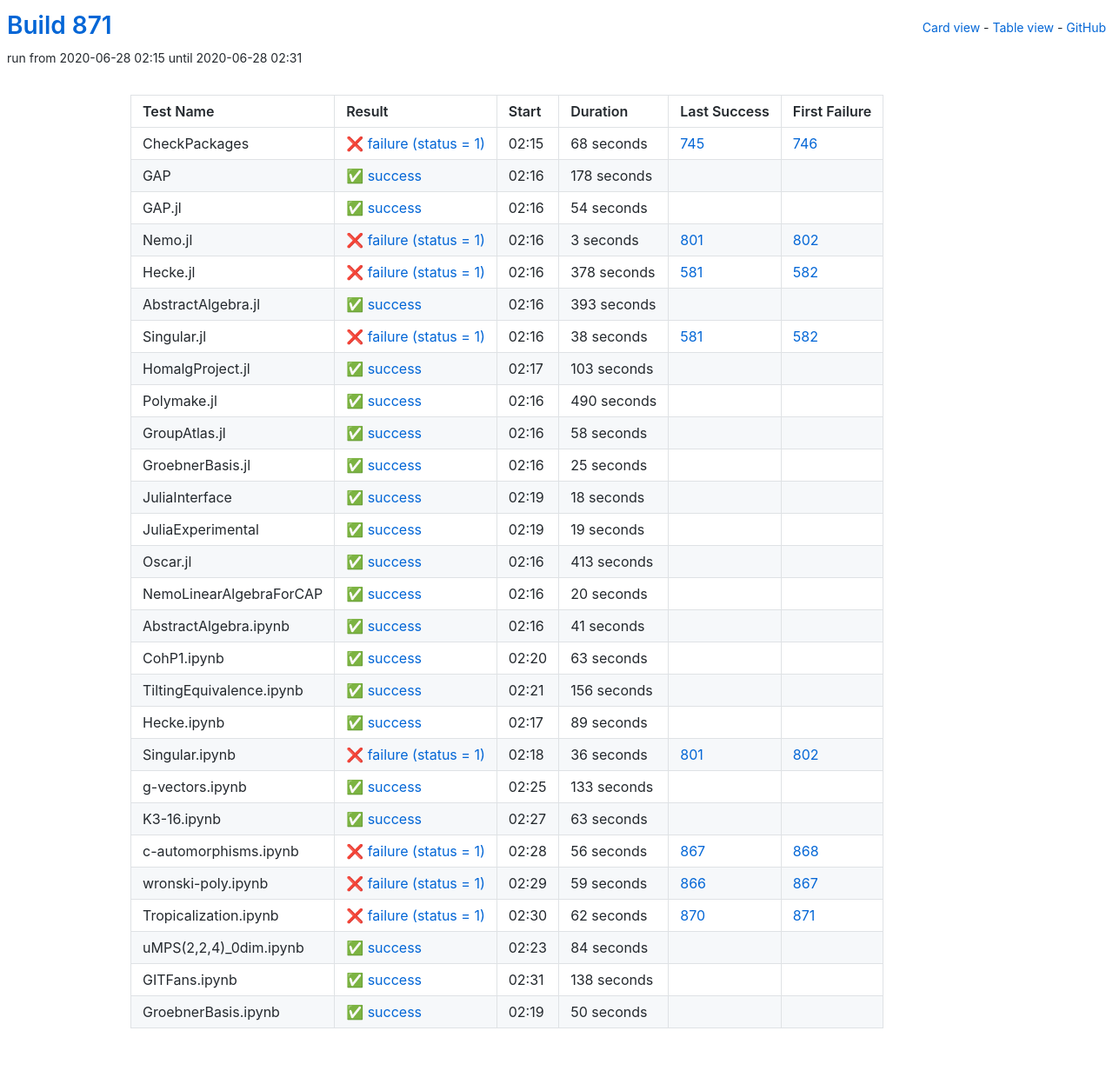
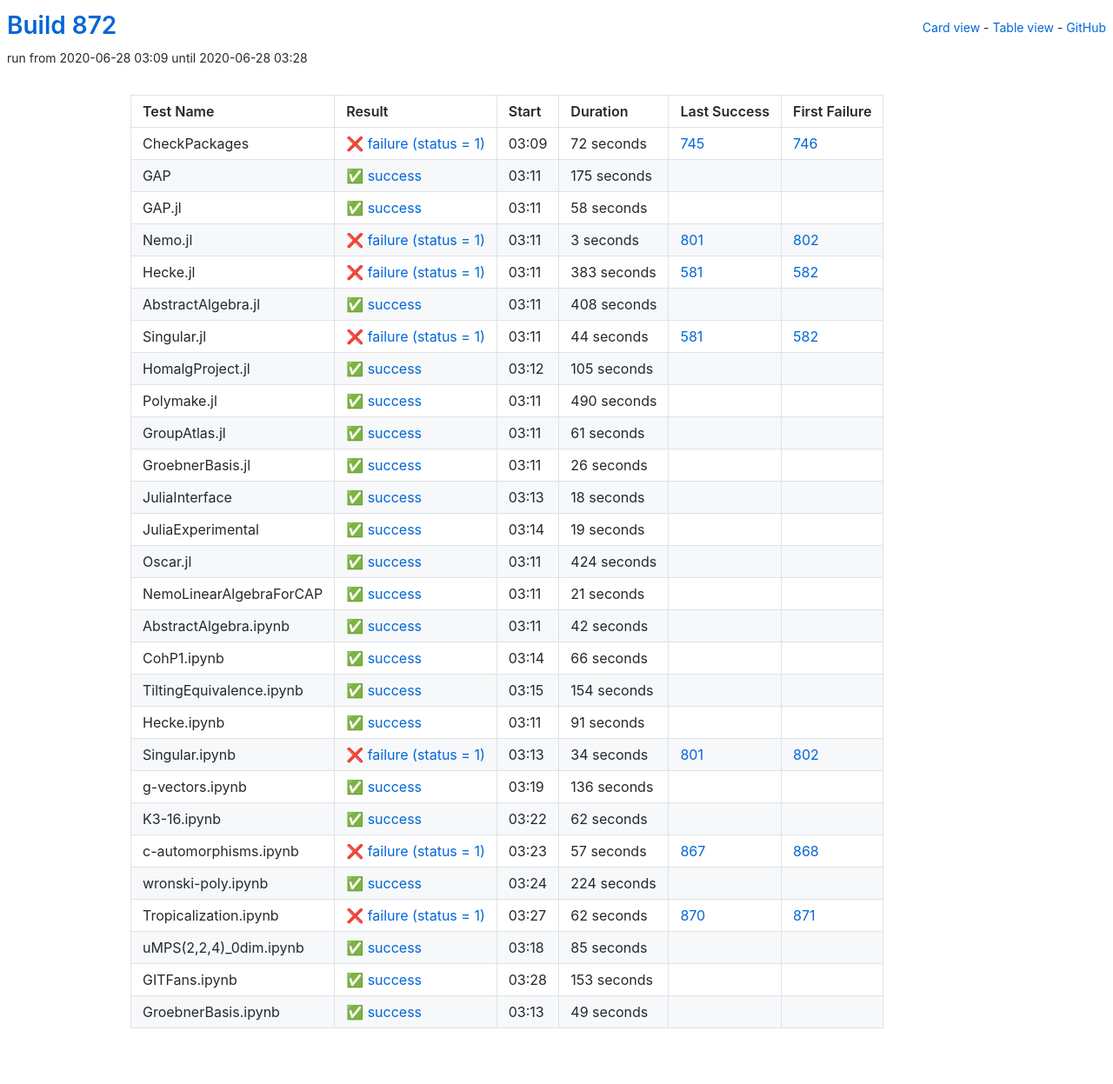
Before and after one commit to oscar-system/oscar-ci-status-1.4, a Jekyll site: the page built from table.html, in a window 1280 px wide. Shown: the whole page at 87% size. Built offline with Jekyll 4.4.1, drawn with Linux system fonts in a browser that asks for light colours.

Commit message:
Build #872

```diff
--- a/_data/ci.yml
+++ b/_data/ci.yml
@@ -1,6 +1,6 @@
 ---
-build: 871
-build_url: https://oscarci.mathematik.uni-kl.de/job/oscar-julia-1.4/871/
+build: 872
+build_url: https://oscarci.mathematik.uni-kl.de/job/oscar-julia-1.4/872/
 job: oscar-julia-1.4
 organization: oscar-system
 repo: oscar-ci-status-1.4
@@ -8,44 +8,44 @@ repourl: https://github.com/oscar-system/oscar-ci-status-1.4
 tests:
 - name: CheckPackages
   id: checkpackages
-  log: https://oscarci.mathematik.uni-kl.de/job/oscar-julia-1.4/871/artifact/logs/build-871/CheckPackages.log
-  start: 2020-06-28 02:15
+  log: https://oscarci.mathematik.uni-kl.de/job/oscar-julia-1.4/872/artifact/logs/build-872/CheckPackages.log
+  start: 2020-06-28 03:09
   success: false
   exitcode: 1
   status: failure
-  duration: 68
+  duration: 72
   last_success: 745
   last_success_url: https://oscarci.mathematik.uni-kl.de/job/oscar-julia-1.4/745/
   first_failure: 746
   first_failure_url: https://oscarci.mathematik.uni-kl.de/job/oscar-julia-1.4/746/
 - name: GAP
   id: gap
-  log: https://oscarci.mathematik.uni-kl.de/job/oscar-julia-1.4/871/artifact/logs/build-871/GAP.log
-  start: 2020-06-28 02:16
+  log: https://oscarci.mathematik.uni-kl.de/job/oscar-julia-1.4/872/artifact/logs/build-872/GAP.log
+  start: 2020-06-28 03:11
   success: true
   exitcode: 0
   status: success
-  duration: 178
+  duration: 175
   last_success: false
   last_success_url:
   first_failure: false
   first_failure_url:
 - name: GAP.jl
   id: gap-jl
-  log: https://oscarci.mathematik.uni-kl.de/job/oscar-julia-1.4/871/artifact/logs/build-871/GAP.jl.log
-  start: 2020-06-28 02:16
+  log: https://oscarci.mathematik.uni-kl.de/job/oscar-julia-1.4/872/artifact/logs/build-872/GAP.jl.log
+  start: 2020-06-28 03:11
   success: true
   exitcode: 0
   status: success
-  duration: 54
+  duration: 58
   last_success: false
   last_success_url:
   first_failure: false
   first_failure_url:
 - name: Nemo.jl
   id: nemo-jl
-  log: https://oscarci.mathematik.uni-kl.de/job/oscar-julia-1.4/871/artifact/logs/build-871/Nemo.jl.log
-  start: 2020-06-28 02:16
+  log: https://oscarci.mathematik.uni-kl.de/job/oscar-julia-1.4/872/artifact/logs/build-872/Nemo.jl.log
+  start: 2020-06-28 03:11
   success: false
   exitcode: 1
   status: failure
@@ -56,56 +56,56 @@ tests:
   first_failure_url: https://oscarci.mathematik.uni-kl.de/job/oscar-julia-1.4/802/
 - name: Hecke.jl
   id: hecke-jl
-  log: https://oscarci.mathematik.uni-kl.de/job/oscar-julia-1.4/871/artifact/logs/build-871/Hecke.jl.log
-  start: 2020-06-28 02:16
+  log: https://oscarci.mathematik.uni-kl.de/job/oscar-julia-1.4/872/artifact/logs/build-872/Hecke.jl.log
+  start: 2020-06-28 03:11
   success: false
   exitcode: 1
   status: failure
-  duration: 378
+  duration: 383
   last_success: 581
   last_success_url: https://oscarci.mathematik.uni-kl.de/job/oscar-julia-1.4/581/
   first_failure: 582
   first_failure_url: https://oscarci.mathematik.uni-kl.de/job/oscar-julia-1.4/582/
 - name: AbstractAlgebra.jl
   id: abstractalgebra-jl
-  log: https://oscarci.mathematik.uni-kl.de/job/oscar-julia-1.4/871/artifact/logs/build-871/AbstractAlgebra.jl.log
-  start: 2020-06-28 02:16
+  log: https://oscarci.mathematik.uni-kl.de/job/oscar-julia-1.4/872/artifact/logs/build-872/AbstractAlgebra.jl.log
+  start: 2020-06-28 03:11
   success: true
   exitcode: 0
   status: success
-  duration: 393
+  duration: 408
   last_success: false
   last_success_url:
   first_failure: false
   first_failure_url:
 - name: Singular.jl
   id: singular-jl
-  log: https://oscarci.mathematik.uni-kl.de/job/oscar-julia-1.4/871/artifact/logs/build-871/Singular.jl.log
-  start: 2020-06-28 02:16
+  log: https://oscarci.mathematik.uni-kl.de/job/oscar-julia-1.4/872/artifact/logs/build-872/Singular.jl.log
+  start: 2020-06-28 03:11
   success: false
   exitcode: 1
   status: failure
-  duration: 38
+  duration: 44
   last_success: 581
   last_success_url: https://oscarci.mathematik.uni-kl.de/job/oscar-julia-1.4/581/
   first_failure: 582
   first_failure_url: https://oscarci.mathematik.uni-kl.de/job/oscar-julia-1.4/582/
 - name: HomalgProject.jl
   id: homalgproject-jl
-  log: https://oscarci.mathematik.uni-kl.de/job/oscar-julia-1.4/871/artifact/logs/build-871/HomalgProject.jl.log
-  start: 2020-06-28 02:17
+  log: https://oscarci.mathematik.uni-kl.de/job/oscar-julia-1.4/872/artifact/logs/build-872/HomalgProject.jl.log
+  start: 2020-06-28 03:12
   success: true
   exitcode: 0
   status: success
-  duration: 103
+  duration: 105
   last_success: false
   last_success_url:
   first_failure: false
   first_failure_url:
 - name: Polymake.jl
   id: polymake-jl
-  log: https://oscarci.mathematik.uni-kl.de/job/oscar-julia-1.4/871/artifact/logs/build-871/Polymake.jl.log
-  start: 2020-06-28 02:16
+  log: https://oscarci.mathematik.uni-kl.de/job/oscar-julia-1.4/872/artifact/logs/build-872/Polymake.jl.log
+  start: 2020-06-28 03:11
   success: true
   exitcode: 0
   status: success
@@ -116,32 +116,32 @@ tests:
   first_failure_url:
 - name: GroupAtlas.jl
   id: groupatlas-jl
-  log: https://oscarci.mathematik.uni-kl.de/job/oscar-julia-1.4/871/artifact/logs/build-871/GroupAtlas.jl.log
-  start: 2020-06-28 02:16
+  log: https://oscarci.mathematik.uni-kl.de/job/oscar-julia-1.4/872/artifact/logs/build-872/GroupAtlas.jl.log
+  start: 2020-06-28 03:11
   success: true
   exitcode: 0
   status: success
-  duration: 58
+  duration: 61
   last_success: false
   last_success_url:
   first_failure: false
   first_failure_url:
 - name: GroebnerBasis.jl
   id: groebnerbasis-jl
-  log: https://oscarci.mathematik.uni-kl.de/job/oscar-julia-1.4/871/artifact/logs/build-871/GroebnerBasis.jl.log
-  start: 2020-06-28 02:16
+  log: https://oscarci.mathematik.uni-kl.de/job/oscar-julia-1.4/872/artifact/logs/build-872/GroebnerBasis.jl.log
+  start: 2020-06-28 03:11
   success: true
   exitcode: 0
   status: success
-  duration: 25
+  duration: 26
   last_success: false
   last_success_url:
   first_failure: false
   first_failure_url:
 - name: JuliaInterface
   id: juliainterface
-  log: https://oscarci.mathematik.uni-kl.de/job/oscar-julia-1.4/871/artifact/logs/build-871/JuliaInterface.log
-  start: 2020-06-28 02:19
+  log: https://oscarci.mathematik.uni-kl.de/job/oscar-julia-1.4/872/artifact/logs/build-872/JuliaInterface.log
+  start: 2020-06-28 03:13
   success: true
   exitcode: 0
   status: success
@@ -152,8 +152,8 @@ tests:
   first_failure_url:
 - name: JuliaExperimental
   id: juliaexperimental
-  log: https://oscarci.mathematik.uni-kl.de/job/oscar-julia-1.4/871/artifact/logs/build-871/JuliaExperimental.log
-  start: 2020-06-28 02:19
+  log: https://oscarci.mathematik.uni-kl.de/job/oscar-julia-1.4/872/artifact/logs/build-872/JuliaExperimental.log
+  start: 2020-06-28 03:14
   success: true
   exitcode: 0
   status: success
@@ -164,140 +164,140 @@ tests:
   first_failure_url:
 - name: Oscar.jl
   id: oscar-jl
-  log: https://oscarci.mathematik.uni-kl.de/job/oscar-julia-1.4/871/artifact/logs/build-871/Oscar.jl.log
-  start: 2020-06-28 02:16
+  log: https://oscarci.mathematik.uni-kl.de/job/oscar-julia-1.4/872/artifact/logs/build-872/Oscar.jl.log
+  start: 2020-06-28 03:11
   success: true
   exitcode: 0
   status: success
-  duration: 413
+  duration: 424
   last_success: false
   last_success_url:
   first_failure: false
   first_failure_url:
 - name: NemoLinearAlgebraForCAP
   id: nemolinearalgebraforcap
-  log: https://oscarci.mathematik.uni-kl.de/job/oscar-julia-1.4/871/artifact/logs/build-871/NemoLinearAlgebraForCAP.log
-  start: 2020-06-28 02:16
+  log: https://oscarci.mathematik.uni-kl.de/job/oscar-julia-1.4/872/artifact/logs/build-872/NemoLinearAlgebraForCAP.log
+  start: 2020-06-28 03:11
   success: true
   exitcode: 0
   status: success
-  duration: 20
+  duration: 21
   last_success: false
   last_success_url:
   first_failure: false
   first_failure_url:
 - name: AbstractAlgebra.ipynb
   id: abstractalgebra-ipynb
-  log: https://oscarci.mathematik.uni-kl.de/job/oscar-julia-1.4/871/artifact/logs/build-871/AbstractAlgebra.ipynb.log
-  start: 2020-06-28 02:16
+  log: https://oscarci.mathematik.uni-kl.de/job/oscar-julia-1.4/872/artifact/logs/build-872/AbstractAlgebra.ipynb.log
+  start: 2020-06-28 03:11
   success: true
   exitcode: 0
   status: success
-  duration: 41
+  duration: 42
   last_success: false
   last_success_url:
   first_failure: false
   first_failure_url:
 - name: CohP1.ipynb
   id: cohp1-ipynb
-  log: https://oscarci.mathematik.uni-kl.de/job/oscar-julia-1.4/871/artifact/logs/build-871/CohP1.ipynb.log
-  start: 2020-06-28 02:20
+  log: https://oscarci.mathematik.uni-kl.de/job/oscar-julia-1.4/872/artifact/logs/build-872/CohP1.ipynb.log
+  start: 2020-06-28 03:14
   success: true
   exitcode: 0
   status: success
-  duration: 63
+  duration: 66
   last_success: false
   last_success_url:
   first_failure: false
   first_failure_url:
 - name: TiltingEquivalence.ipynb
   id: tiltingequivalence-ipynb
-  log: https://oscarci.mathematik.uni-kl.de/job/oscar-julia-1.4/871/artifact/logs/build-871/TiltingEquivalence.ipynb.log
-  start: 2020-06-28 02:21
+  log: https://oscarci.mathematik.uni-kl.de/job/oscar-julia-1.4/872/artifact/logs/build-872/TiltingEquivalence.ipynb.log
+  start: 2020-06-28 03:15
   success: true
   exitcode: 0
   status: success
-  duration: 156
+  duration: 154
   last_success: false
   last_success_url:
   first_failure: false
   first_failure_url:
 - name: Hecke.ipynb
   id: hecke-ipynb
-  log: https://oscarci.mathematik.uni-kl.de/job/oscar-julia-1.4/871/artifact/logs/build-871/Hecke.ipynb.log
-  start: 2020-06-28 02:17
+  log: https://oscarci.mathematik.uni-kl.de/job/oscar-julia-1.4/872/artifact/logs/build-872/Hecke.ipynb.log
+  start: 2020-06-28 03:11
   success: true
   exitcode: 0
   status: success
-  duration: 89
+  duration: 91
   last_success: false
   last_success_url:
   first_failure: false
   first_failure_url:
 - name: Singular.ipynb
   id: singular-ipynb
-  log: https://oscarci.mathematik.uni-kl.de/job/oscar-julia-1.4/871/artifact/logs/build-871/Singular.ipynb.log
-  start: 2020-06-28 02:18
+  log: https://oscarci.mathematik.uni-kl.de/job/oscar-julia-1.4/872/artifact/logs/build-872/Singular.ipynb.log
+  start: 2020-06-28 03:13
   success: false
   exitcode: 1
   status: failure
-  duration: 36
+  duration: 34
   last_success: 801
   last_success_url: https://oscarci.mathematik.uni-kl.de/job/oscar-julia-1.4/801/
   first_failure: 802
   first_failure_url: https://oscarci.mathematik.uni-kl.de/job/oscar-julia-1.4/802/
 - name: g-vectors.ipynb
   id: g-vectors-ipynb
-  log: https://oscarci.mathematik.uni-kl.de/job/oscar-julia-1.4/871/artifact/logs/build-871/g-vectors.ipynb.log
-  start: 2020-06-28 02:25
+  log: https://oscarci.mathematik.uni-kl.de/job/oscar-julia-1.4/872/artifact/logs/build-872/g-vectors.ipynb.log
+  start: 2020-06-28 03:19
   success: true
   exitcode: 0
   status: success
-  duration: 133
+  duration: 136
   last_success: false
   last_success_url:
   first_failure: false
   first_failure_url:
 - name: K3-16.ipynb
   id: k3-16-ipynb
-  log: https://oscarci.mathematik.uni-kl.de/job/oscar-julia-1.4/871/artifact/logs/build-871/K3-16.ipynb.log
-  start: 2020-06-28 02:27
+  log: https://oscarci.mathematik.uni-kl.de/job/oscar-julia-1.4/872/artifact/logs/build-872/K3-16.ipynb.log
+  start: 2020-06-28 03:22
   success: true
   exitcode: 0
   status: success
-  duration: 63
+  duration: 62
   last_success: false
   last_success_url:
   first_failure: false
   first_failure_url:
 - name: c-automorphisms.ipynb
   id: c-automorphisms-ipynb
-  log: https://oscarci.mathematik.uni-kl.de/job/oscar-julia-1.4/871/artifact/logs/build-871/c-automorphisms.ipynb.log
-  start: 2020-06-28 02:28
+  log: https://oscarci.mathematik.uni-kl.de/job/oscar-julia-1.4/872/artifact/logs/build-872/c-automorphisms.ipynb.log
+  start: 2020-06-28 03:23
   success: false
   exitcode: 1
   status: failure
-  duration: 56
+  duration: 57
   last_success: 867
   last_success_url: https://oscarci.mathematik.uni-kl.de/job/oscar-julia-1.4/867/
   first_failure: 868
   first_failure_url: https://oscarci.mathematik.uni-kl.de/job/oscar-julia-1.4/868/
 - name: wronski-poly.ipynb
   id: wronski-poly-ipynb
-  log: https://oscarci.mathematik.uni-kl.de/job/oscar-julia-1.4/871/artifact/logs/build-871/wronski-poly.ipynb.log
-  start: 2020-06-28 02:29
-  success: false
-  exitcode: 1
-  status: failure
-  duration: 59
-  last_success: 866
-  last_success_url: https://oscarci.mathematik.uni-kl.de/job/oscar-julia-1.4/866/
-  first_failure: 867
-  first_failure_url: https://oscarci.mathematik.uni-kl.de/job/oscar-julia-1.4/867/
+  log: https://oscarci.mathematik.uni-kl.de/job/oscar-julia-1.4/872/artifact/logs/build-872/wronski-poly.ipynb.log
+  start: 2020-06-28 03:24
+  success: true
+  exitcode: 0
+  status: success
+  duration: 224
+  last_success: false
+  last_success_url:
+  first_failure: false
+  first_failure_url:
 - name: Tropicalization.ipynb
   id: tropicalization-ipynb
-  log: https://oscarci.mathematik.uni-kl.de/job/oscar-julia-1.4/871/artifact/logs/build-871/Tropicalization.ipynb.log
-  start: 2020-06-28 02:30
+  log: https://oscarci.mathematik.uni-kl.de/job/oscar-julia-1.4/872/artifact/logs/build-872/Tropicalization.ipynb.log
+  start: 2020-06-28 03:27
   success: false
   exitcode: 1
   status: failure
@@ -308,36 +308,36 @@ tests:
   first_failure_url: https://oscarci.mathematik.uni-kl.de/job/oscar-julia-1.4/871/
 - name: uMPS(2,2,4)_0dim.ipynb
   id: umps-2-2-4-0dim-ipynb
-  log: https://oscarci.mathematik.uni-kl.de/job/oscar-julia-1.4/871/artifact/logs/build-871/uMPS-2-2-4-_0dim.ipynb.log
-  start: 2020-06-28 02:23
+  log: https://oscarci.mathematik.uni-kl.de/job/oscar-julia-1.4/872/artifact/logs/build-872/uMPS-2-2-4-_0dim.ipynb.log
+  start: 2020-06-28 03:18
   success: true
   exitcode: 0
   status: success
-  duration: 84
+  duration: 85
   last_success: false
   last_success_url:
   first_failure: false
   first_failure_url:
 - name: GITFans.ipynb
   id: gitfans-ipynb
-  log: https://oscarci.mathematik.uni-kl.de/job/oscar-julia-1.4/871/artifact/logs/build-871/GITFans.ipynb.log
-  start: 2020-06-28 02:31
+  log: https://oscarci.mathematik.uni-kl.de/job/oscar-julia-1.4/872/artifact/logs/build-872/GITFans.ipynb.log
+  start: 2020-06-28 03:28
   success: true
   exitcode: 0
   status: success
-  duration: 138
+  duration: 153
   last_success: false
   last_success_url:
   first_failure: false
   first_failure_url:
 - name: GroebnerBasis.ipynb
   id: groebnerbasis-ipynb
-  log: https://oscarci.mathematik.uni-kl.de/job/oscar-julia-1.4/871/artifact/logs/build-871/GroebnerBasis.ipynb.log
-  start: 2020-06-28 02:19
+  log: https://oscarci.mathematik.uni-kl.de/job/oscar-julia-1.4/872/artifact/logs/build-872/GroebnerBasis.ipynb.log
+  start: 2020-06-28 03:13
   success: true
   exitcode: 0
   status: success
-  duration: 50
+  duration: 49
   last_success: false
   last_success_url:
   first_failure: false
```
Also changed, not shown: README.md.
